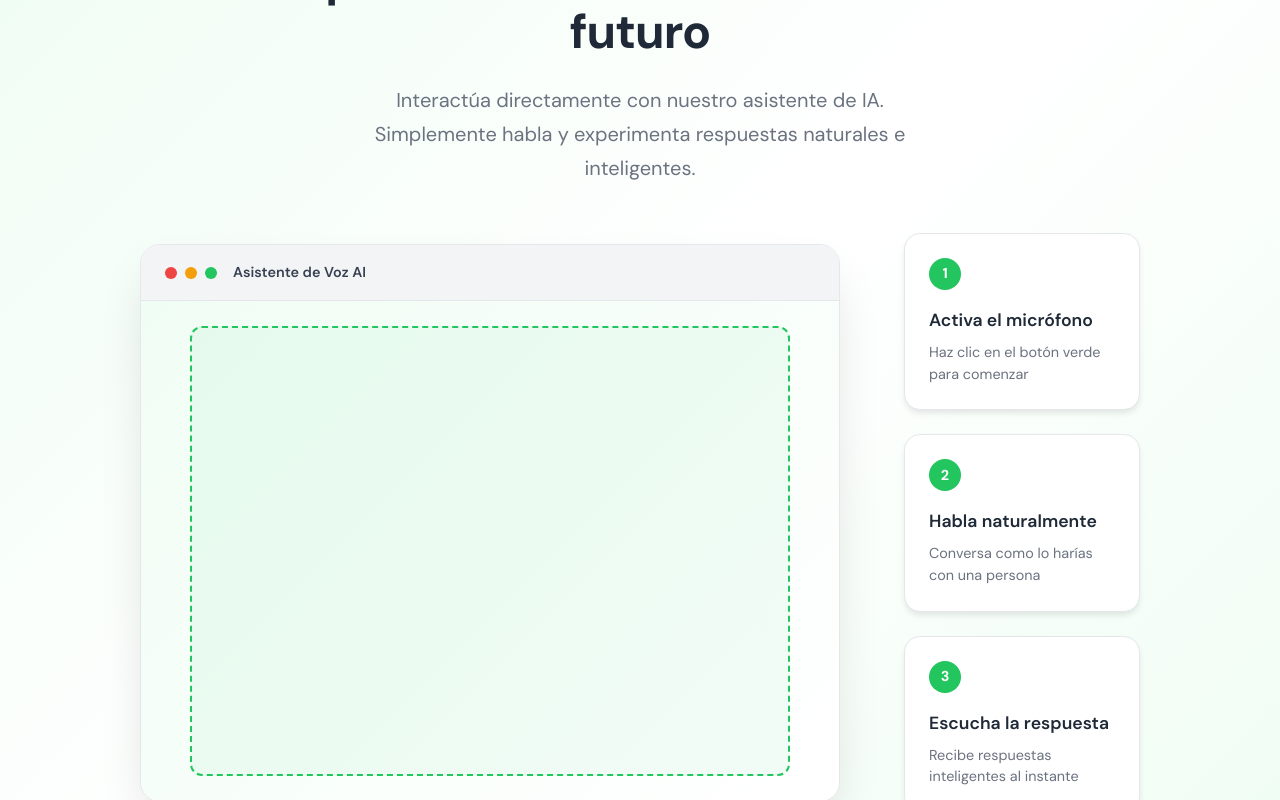
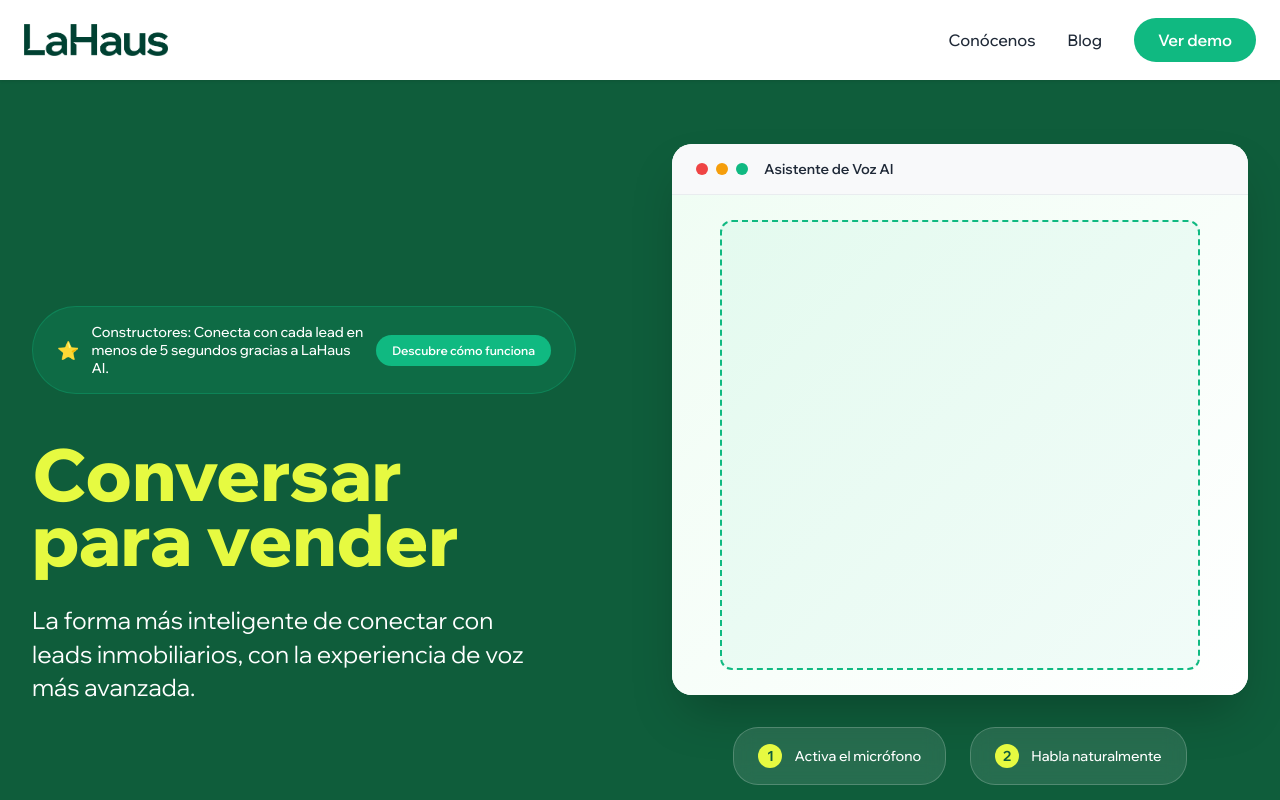
Before and after one commit to amesaos/levenlabs-voice-demo, a plain HTML site: page index.html in a window 1280 px wide. Drawn offline with Linux system fonts and the light colour scheme; a script that the page names is missing.

Commit message:
Complete LaHaus-inspired redesign: green dark bg, yellow titles, fixed header, two-column layout

```diff
--- a/index.html
+++ b/index.html
@@ -3,32 +3,56 @@
 <head>
     <meta charset="UTF-8">
     <meta name="viewport" content="width=device-width, initial-scale=1.0">
-    <title>Demo ElevenLabs Voice AI</title>
+    <title>Demo ElevenLabs Voice AI - LaHaus</title>
     <meta name="description" content="Interactúa con nuestro agente de voz AI powered by ElevenLabs">
     <link rel="preconnect" href="https://fonts.googleapis.com">
     <link rel="preconnect" href="https://fonts.gstatic.com" crossorigin>
-    <link href="https://fonts.googleapis.com/css2?family=Inter:wght@300;400;500;600;700;800&family=DM+Sans:wght@400;500;600;700&display=swap" rel="stylesheet">
-    <link rel="stylesheet" href="styles.css">
+    <link href="https://fonts.googleapis.com/css2?family=Wix+Madefor+Display:wght@400;500;600;700;800&display=swap" rel="stylesheet">
 </head>
-<body class="no-scroll">
-    <!-- Demo Section - Full Height -->
-    <section class="demo-section-fullscreen">
-        <div class="demo-container">
-            <div class="demo-header-compact">
-                <div class="brand-minimal">
-                    <img src="lahaus-logo.png" alt="LaHaus" class="lahaus-logo">
-                    <span class="brand-divider">×</span>
-                    <span class="brand-text">ElevenLabs Voice AI</span>
+<body class="no-scroll lahaus-style">
+    <!-- LaHaus-style Header -->
+    <header class="lahaus-header">
+        <nav class="lahaus-nav">
+            <div class="nav-content">
+                <div class="nav-logo">
+                    <img src="lahaus-logo.png" alt="LaHaus" class="lahaus-logo-nav">
                 </div>
-                <h1>Experimenta la conversación del futuro</h1>
-                <p>Interactúa directamente con nuestro asistente de IA. Simplemente habla y experimenta respuestas naturales e inteligentes.</p>
+                <div class="nav-links">
+                    <a href="#" class="nav-link">Conócenos</a>
+                    <a href="#" class="nav-link">Blog</a>
+                    <a href="#demo" class="nav-cta">Ver demo</a>
+                </div>
+            </div>
+        </nav>
+    </header>
+
+    <!-- LaHaus-style Hero with Widget -->
+    <section class="lahaus-hero">
+        <div class="hero-content-wrapper">
+            <!-- Hero Text -->
+            <div class="hero-text-section">
+                <div class="hero-announcement">
+                    <span class="announcement-icon">⭐</span>
+                    <span>Constructores: Conecta con cada lead en menos de 5 segundos gracias a LaHaus AI.</span>
+                    <button class="announcement-cta">Descubre cómo funciona</button>
+                </div>
+
+                <h1 class="hero-title">
+                    <span class="title-line">Conversar</span>
+                    <span class="title-line">para vender</span>
+                </h1>
+
+                <p class="hero-subtitle">
+                    La forma más inteligente de conectar con leads inmobiliarios,
+                    con la experiencia de voz más avanzada.
+                </p>
             </div>
 
-            <!-- Interactive Demo Widget -->
-            <div class="widget-showcase-centered">
-                <div class="widget-container-main">
-                    <div class="widget-frame">
-                        <div class="frame-header">
+            <!-- Widget Section -->
+            <div class="widget-section">
+                <div class="widget-container-lahaus">
+                    <div class="widget-frame-lahaus">
+                        <div class="frame-header-lahaus">
                             <div class="frame-controls">
                                 <span class="control-dot red"></span>
                                 <span class="control-dot yellow"></span>
@@ -36,9 +60,9 @@
                             </div>
                             <span class="frame-title">Asistente de Voz AI</span>
                         </div>
-                        <div class="widget-wrapper" id="widget-wrapper">
+                        <div class="widget-wrapper-lahaus" id="widget-wrapper">
                             <div class="loading-message" id="loading-message">
-                                <div class="loading-spinner"></div>
+                                <div class="loading-spinner-lahaus"></div>
                                 <p>Cargando asistente de voz...</p>
                             </div>
                             <elevenlabs-convai
@@ -48,30 +72,29 @@
                             </elevenlabs-convai>
                         </div>
                     </div>
-                </div>
 
-                <div class="instructions-side">
-                    <div class="instruction-card">
-                        <div class="instruction-number">1</div>
-                        <h3>Activa el micrófono</h3>
-                        <p>Haz clic en el botón verde para comenzar</p>
-                    </div>
-                    <div class="instruction-card">
-                        <div class="instruction-number">2</div>
-                        <h3>Habla naturalmente</h3>
-                        <p>Conversa como lo harías con una persona</p>
-                    </div>
-                    <div class="instruction-card">
-                        <div class="instruction-number">3</div>
-                        <h3>Escucha la respuesta</h3>
-                        <p>Recibe respuestas inteligentes al instante</p>
+                    <!-- Instructions -->
+                    <div class="widget-instructions">
+                        <div class="instruction-item">
+                            <div class="instruction-number">1</div>
+                            <span>Activa el micrófono</span>
+                        </div>
+                        <div class="instruction-item">
+                            <div class="instruction-number">2</div>
+                            <span>Habla naturalmente</span>
+                        </div>
+                        <div class="instruction-item">
+                            <div class="instruction-number">3</div>
+                            <span>Escucha la respuesta</span>
+                        </div>
                     </div>
                 </div>
             </div>
+        </div>
 
-            <div class="powered-by">
-                <span>Una colaboración de <strong>LaHaus</strong> × <strong>ElevenLabs</strong></span>
-            </div>
+        <!-- LaHaus-style bottom credit -->
+        <div class="hero-footer">
+            <span>Una colaboración de <strong>LaHaus</strong> × <strong>ElevenLabs</strong></span>
         </div>
     </section>
 
@@ -136,18 +159,19 @@
                 console.warn('⚠️ Widget no se cargó después de', maxAttempts, 'intentos');
                 if (loading) {
                     loading.innerHTML = `
-                        <div style="text-align: center; color: #666;">
+                        <div style="text-align: center; color: #10b981;">
                             <div style="font-size: 3rem; margin-bottom: 1rem;">🎤</div>
                             <p>El asistente está iniciando...</p>
                             <button onclick="location.reload()" style="
                                 margin-top: 1rem;
                                 padding: 0.75rem 1.5rem;
-                                background: #22c55e;
+                                background: #10b981;
                                 color: white;
                                 border: none;
-                                border-radius: 8px;
+                                border-radius: 25px;
                                 cursor: pointer;
                                 font-weight: 600;
+                                font-family: 'Wix Madefor Display', sans-serif;
                             ">Reintentar</button>
                         </div>
                     `;
@@ -164,129 +188,221 @@
     </script>
 
     <style>
-    /* Reset and Base */
+    /* LaHaus-inspired Design System */
     * {
         margin: 0;
         padding: 0;
         box-sizing: border-box;
     }
 
+    :root {
+        /* LaHaus Colors */
+        --lahaus-green-dark: #0f5d3b;
+        --lahaus-green-primary: #10b981;
+        --lahaus-green-light: #34d399;
+        --lahaus-yellow: #e6fa41;
+        --lahaus-white: #ffffff;
+        --lahaus-gray: #6b7280;
+        --lahaus-dark-text: #1f2937;
+
+        /* LaHaus Typography */
+        --lahaus-font: 'Wix Madefor Display', -apple-system, BlinkMacSystemFont, sans-serif;
+    }
+
     html, body {
         height: 100vh;
         overflow: hidden;
-        font-family: 'DM Sans', -apple-system, BlinkMacSystemFont, sans-serif;
-        background: linear-gradient(135deg, #f0fdf4 0%, #ffffff 50%, #f0fdf4 100%);
+        font-family: var(--lahaus-font);
+        background: var(--lahaus-green-dark);
+        color: var(--lahaus-white);
     }
 
     .no-scroll {
         overflow: hidden;
     }
 
-    /* Demo Section - Full Screen */
-    .demo-section-fullscreen {
-        height: 100vh;
+    /* LaHaus Header */
+    .lahaus-header {
+        position: fixed;
+        top: 0;
+        left: 0;
+        right: 0;
+        background: var(--lahaus-white);
+        height: 80px;
+        z-index: 1000;
+        box-shadow: 0 1px 3px rgba(0, 0, 0, 0.1);
+    }
+
+    .lahaus-nav {
+        height: 100%;
+    }
+
+    .nav-content {
+        max-width: 1800px;
+        margin: 0 auto;
+        padding: 0 24px;
+        height: 100%;
         display: flex;
         align-items: center;
-        justify-content: center;
-        padding: 2rem;
-        position: relative;
+        justify-content: space-between;
     }
 
-    .demo-container {
-        max-width: 1200px;
-        width: 100%;
-        height: 100%;
+    .nav-logo {
+        display: flex;
+        align-items: center;
+    }
+
+    .lahaus-logo-nav {
+        height: 32px;
+        width: auto;
+    }
+
+    .nav-links {
+        display: flex;
+        align-items: center;
+        gap: 2rem;
+    }
+
+    .nav-link {
+        color: var(--lahaus-dark-text);
+        text-decoration: none;
+        font-weight: 500;
+        font-size: 16px;
+        transition: color 0.2s ease;
+    }
+
+    .nav-link:hover {
+        color: var(--lahaus-green-primary);
+    }
+
+    .nav-cta {
+        background: var(--lahaus-green-primary);
+        color: var(--lahaus-white);
+        padding: 12px 24px;
+        border-radius: 25px;
+        text-decoration: none;
+        font-weight: 600;
+        font-size: 16px;
+        transition: all 0.2s ease;
+    }
+
+    .nav-cta:hover {
+        background: var(--lahaus-green-light);
+        transform: translateY(-1px);
+    }
+
+    /* LaHaus Hero */
+    .lahaus-hero {
+        height: 100vh;
+        background: var(--lahaus-green-dark);
+        padding-top: 80px;
         display: flex;
         flex-direction: column;
-        justify-content: center;
-        gap: 3rem;
     }
 
-    /* Header Compact */
-    .demo-header-compact {
-        text-align: center;
-        max-width: 800px;
+    .hero-content-wrapper {
+        flex: 1;
+        display: grid;
+        grid-template-columns: 1fr 1fr;
+        gap: 4rem;
+        max-width: 1400px;
         margin: 0 auto;
+        padding: 4rem 2rem;
+        align-items: center;
     }
 
-    .brand-minimal {
+    /* Hero Text Section */
+    .hero-text-section {
+        padding-right: 2rem;
+    }
+
+    .hero-announcement {
+        background: rgba(16, 185, 129, 0.15);
+        border: 1px solid rgba(16, 185, 129, 0.3);
+        border-radius: 50px;
+        padding: 16px 24px;
         display: flex;
         align-items: center;
-        justify-content: center;
-        gap: 1rem;
-        margin-bottom: 2rem;
+        gap: 12px;
+        margin-bottom: 3rem;
+        max-width: fit-content;
     }
 
-    .lahaus-logo {
-        height: 40px;
-        width: auto;
-        filter: drop-shadow(0 2px 8px rgba(0, 0, 0, 0.1));
+    .announcement-icon {
+        font-size: 18px;
     }
 
-    .brand-divider {
-        font-size: 1.5rem;
-        color: #9ca3af;
-        font-weight: 300;
+    .hero-announcement span:nth-child(2) {
+        color: var(--lahaus-white);
+        font-weight: 500;
+        font-size: 14px;
+        flex: 1;
     }
 
-    .brand-text {
-        font-size: 1.5rem;
-        font-weight: 700;
-        color: #1f2937;
-        background: linear-gradient(135deg, #22c55e, #16a34a);
-        -webkit-background-clip: text;
-        -webkit-text-fill-color: transparent;
-        background-clip: text;
+    .announcement-cta {
+        background: var(--lahaus-green-primary);
+        color: var(--lahaus-white);
+        border: none;
+        padding: 8px 16px;
+        border-radius: 20px;
+        font-weight: 600;
+        font-size: 12px;
+        cursor: pointer;
+        transition: all 0.2s ease;
+        font-family: var(--lahaus-font);
     }
 
-    .demo-header-compact h1 {
-        font-size: 3rem;
-        font-weight: 800;
-        color: #1f2937;
-        margin-bottom: 1.5rem;
-        line-height: 1.1;
-        letter-spacing: -0.02em;
+    .announcement-cta:hover {
+        background: var(--lahaus-green-light);
     }
 
-    .demo-header-compact p {
-        font-size: 1.25rem;
-        color: #6b7280;
-        line-height: 1.7;
-        max-width: 600px;
-        margin: 0 auto;
+    .hero-title {
+        font-size: 4.5rem;
+        font-weight: 800;
+        line-height: 0.9;
+        margin-bottom: 2rem;
+        color: var(--lahaus-yellow);
     }
 
-    /* Widget Showcase Centered */
-    .widget-showcase-centered {
-        display: grid;
-        grid-template-columns: 1fr auto;
-        gap: 4rem;
-        align-items: center;
-        max-width: 1000px;
-        margin: 0 auto;
+    .title-line {
+        display: block;
     }
 
-    .widget-container-main {
-        justify-self: center;
+    .hero-subtitle {
+        font-size: 1.5rem;
+        color: var(--lahaus-white);
+        line-height: 1.4;
+        font-weight: 400;
+        max-width: 500px;
     }
 
-    .widget-frame {
-        background: white;
-        border-radius: 20px;
-        box-shadow: 0 25px 50px -12px rgba(0, 0, 0, 0.15);
-        border: 1px solid #e5e7eb;
-        overflow: hidden;
-        max-width: 700px;
-        width: 700px;
+    /* Widget Section */
+    .widget-section {
+        display: flex;
+        flex-direction: column;
+        align-items: center;
+        gap: 2rem;
     }
 
-    .frame-header {
-        background: #f3f4f6;
+    .widget-container-lahaus {
+        width: 100%;
+        max-width: 700px;
+    }
+
+    .widget-frame-lahaus {
+        background: var(--lahaus-white);
+        border-radius: 20px;
+        box-shadow: 0 25px 50px -12px rgba(0, 0, 0, 0.25);
+        overflow: hidden;
+    }
+
+    .frame-header-lahaus {
+        background: #f8f9fa;
         padding: 1rem 1.5rem;
         display: flex;
         align-items: center;
         gap: 1rem;
-        border-bottom: 1px solid #e5e7eb;
+        border-bottom: 1px solid #e9ecef;
     }
 
     .frame-controls {
@@ -302,36 +418,35 @@
 
     .control-dot.red { background: #ef4444; }
     .control-dot.yellow { background: #f59e0b; }
-    .control-dot.green { background: #22c55e; }
+    .control-dot.green { background: var(--lahaus-green-primary); }
 
     .frame-title {
-        font-size: 0.9rem;
+        font-size: 14px;
         font-weight: 600;
-        color: #374151;
+        color: var(--lahaus-dark-text);
     }
 
-    .widget-wrapper {
+    .widget-wrapper-lahaus {
         padding: 3rem;
         min-height: 500px;
         height: 500px;
         background: linear-gradient(135deg, #f0fdf4 0%, white 100%);
-        position: relative;
         display: flex;
         align-items: center;
         justify-content: center;
-        overflow: hidden;
+        position: relative;
     }
 
     .loading-message {
         text-align: center;
-        color: #6b7280;
+        color: var(--lahaus-green-primary);
     }
 
-    .loading-spinner {
-        width: 40px;
-        height: 40px;
-        border: 4px solid #dcfce7;
-        border-top: 4px solid #22c55e;
+    .loading-spinner-lahaus {
+        width: 50px;
+        height: 50px;
+        border: 4px solid #e0f2fe;
+        border-top: 4px solid var(--lahaus-green-primary);
         border-radius: 50%;
         animation: spin 1s linear infinite;
         margin: 0 auto 1rem;
@@ -343,143 +458,126 @@
     }
 
     elevenlabs-convai {
-        border: 2px dashed #22c55e !important;
+        border: 2px dashed var(--lahaus-green-primary) !important;
         border-radius: 12px !important;
-        background: rgba(34, 197, 94, 0.05) !important;
+        background: rgba(16, 185, 129, 0.05) !important;
     }
 
-    /* Instructions Side */
-    .instructions-side {
+    /* Widget Instructions */
+    .widget-instructions {
         display: flex;
-        flex-direction: column;
         gap: 1.5rem;
-        max-width: 300px;
+        justify-content: center;
+        flex-wrap: wrap;
+        margin-top: 2rem;
     }
 
-    .instruction-card {
-        background: white;
-        padding: 1.5rem;
-        border-radius: 16px;
-        box-shadow: 0 4px 6px -1px rgba(0, 0, 0, 0.1);
-        border: 1px solid #e5e7eb;
-        transition: all 0.2s ease;
-    }
-
-    .instruction-card:hover {
-        transform: translateY(-2px);
-        box-shadow: 0 10px 15px -3px rgba(0, 0, 0, 0.1);
+    .instruction-item {
+        display: flex;
+        align-items: center;
+        gap: 0.75rem;
+        background: rgba(255, 255, 255, 0.1);
+        padding: 1rem 1.5rem;
+        border-radius: 25px;
+        backdrop-filter: blur(10px);
+        border: 1px solid rgba(255, 255, 255, 0.2);
     }
 
     .instruction-number {
-        background: #22c55e;
-        color: white;
-        width: 2rem;
-        height: 2rem;
+        background: var(--lahaus-yellow);
+        color: var(--lahaus-green-dark);
+        width: 24px;
+        height: 24px;
         border-radius: 50%;
         display: flex;
         align-items: center;
         justify-content: center;
         font-weight: 700;
-        font-size: 0.9rem;
-        margin-bottom: 1rem;
+        font-size: 14px;
+        flex-shrink: 0;
     }
 
-    .instruction-card h3 {
-        font-size: 1.1rem;
-        font-weight: 600;
-        color: #1f2937;
-        margin-bottom: 0.5rem;
+    .instruction-item span {
+        color: var(--lahaus-white);
+        font-weight: 500;
+        font-size: 14px;
     }
 
-    .instruction-card p {
-        color: #6b7280;
-        font-size: 0.9rem;
-        line-height: 1.5;
+    /* Hero Footer */
+    .hero-footer {
+        text-align: center;
+        padding: 2rem;
+        border-top: 1px solid rgba(255, 255, 255, 0.1);
+        background: rgba(0, 0, 0, 0.1);
     }
 
-    /* Powered By */
-    .powered-by {
-        text-align: center;
-        margin-top: 2rem;
+    .hero-footer span {
+        color: rgba(255, 255, 255, 0.7);
+        font-size: 14px;
+        font-weight: 400;
     }
 
-    .powered-by span {
-        color: #9ca3af;
-        font-size: 0.9rem;
-        font-weight: 500;
-    }
-
-    .powered-by strong {
+    .hero-footer strong:first-of-type {
+        color: var(--lahaus-yellow);
         font-weight: 700;
     }
 
-    .powered-by strong:first-of-type {
-        color: #059669;
-    }
-
-    .powered-by strong:last-of-type {
-        color: #22c55e;
+    .hero-footer strong:last-of-type {
+        color: var(--lahaus-green-light);
+        font-weight: 700;
     }
 
     /* Responsive */
     @media (max-width: 1024px) {
-        .widget-showcase-centered {
+        .hero-content-wrapper {
             grid-template-columns: 1fr;
             gap: 3rem;
+            text-align: center;
         }
 
-        .instructions-side {
-            max-width: none;
-            grid-template-columns: repeat(3, 1fr);
-            display: grid;
+        .hero-text-section {
+            padding-right: 0;
         }
 
-        .demo-header-compact h1 {
-            font-size: 2.5rem;
+        .hero-title {
+            font-size: 3.5rem;
+        }
+
+        .nav-content {
+            padding: 0 16px;
+        }
+
+        .nav-links {
+            gap: 1rem;
         }
     }
 
     @media (max-width: 768px) {
-        .demo-section-fullscreen {
-            padding: 1rem;
+        .hero-title {
+            font-size: 2.5rem;
         }
 
-        .demo-container {
-            gap: 2rem;
+        .hero-subtitle {
+            font-size: 1.25rem;
         }
 
-        .demo-header-compact h1 {
-            font-size: 2rem;
+        .hero-content-wrapper {
+            padding: 2rem 1rem;
         }
 
-        .demo-header-compact p {
-            font-size: 1.1rem;
-        }
-
-        .instructions-side {
-            grid-template-columns: 1fr;
-        }
-
-        .widget-wrapper {
+        .widget-wrapper-lahaus {
             padding: 2rem;
             min-height: 400px;
             height: 400px;
         }
 
-        .widget-frame {
-            width: 100%;
-            max-width: 100%;
-        }
-    }
-
-    @media (max-width: 480px) {
-        .widget-frame {
-            max-width: none;
+        .widget-instructions {
+            flex-direction: column;
+            align-items: center;
         }
 
-        .widget-wrapper {
-            min-height: 300px;
-            height: 300px;
+        .nav-links .nav-link:not(.nav-cta) {
+            display: none;
         }
     }
     </style>
```
